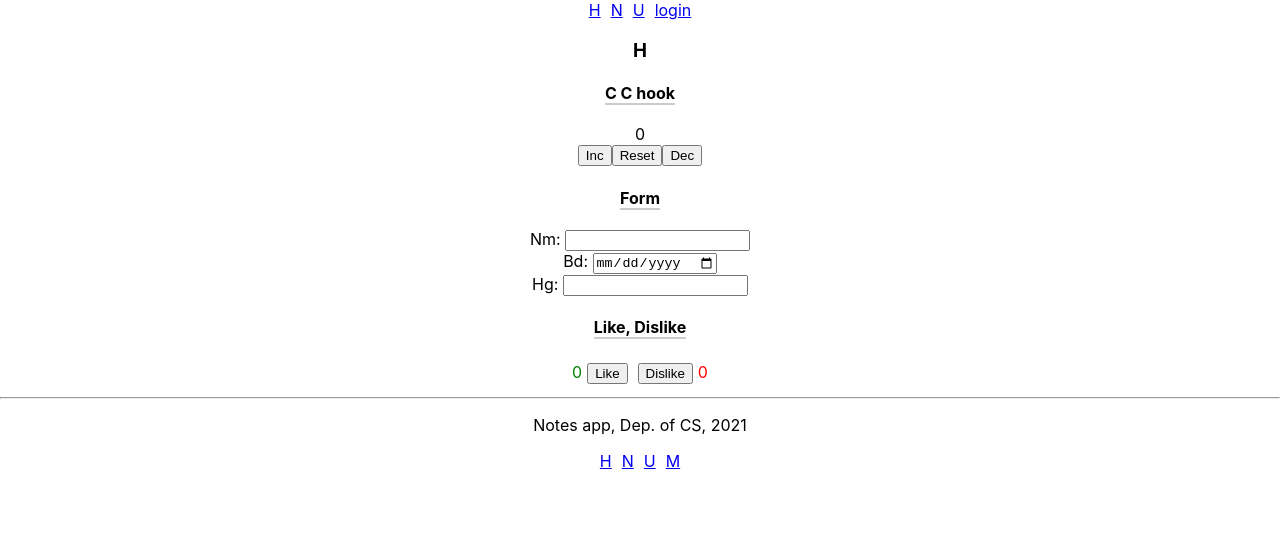
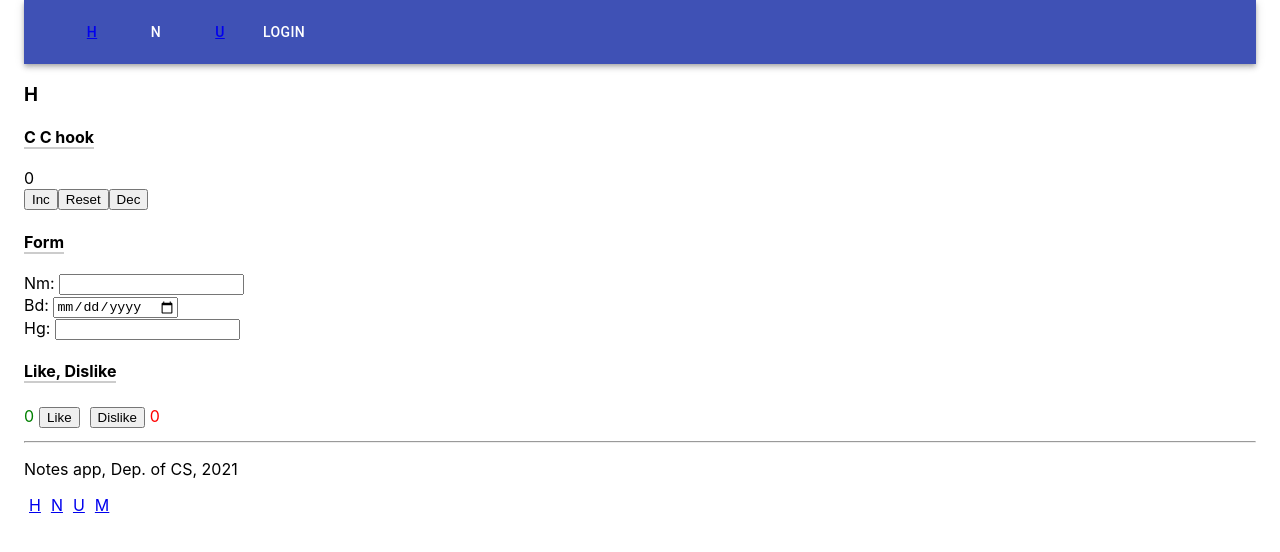
Before and after one commit to techBoolo/react-router, a React (Create React App) app: page / in a window 1280 px wide. Shown: the top 552 px of the page. Built offline with nearby package versions, Linux system fonts and the light colour scheme.

Commit message:
styling with material-ui

```diff
--- a/package.json
+++ b/package.json
@@ -3,6 +3,8 @@
   "version": "0.1.0",
   "private": true,
   "dependencies": {
+    "@material-ui/core": "^4.11.4",
+    "@material-ui/lab": "^4.0.0-alpha.58",
     "@testing-library/jest-dom": "^5.12.0",
     "@testing-library/react": "^11.2.6",
     "@testing-library/user-event": "^12.8.3",
--- a/src/App.js
+++ b/src/App.js
@@ -1,6 +1,11 @@
 import { useState } from 'react';
 import { Switch, Route, Link, useHistory, Redirect, useRouteMatch } from 'react-router-dom';
 import { useCounter, useField } from './customHook';
+import  Container  from '@material-ui/core/Container';
+
+import { TableContainer, TableCell, TableRow, Paper, Table, TableBody } from '@material-ui/core';
+import { TextField,Toolbar, Button, AppBar, IconButton } from '@material-ui/core'
+import { Alert } from '@material-ui/lab'
 import './App.css';
 
 const notes = [
@@ -14,14 +19,22 @@ const Users = () => <h3>U</h3>
 
 const Notes = ({ notes }) => {
   return (
-      <ul>
-        { notes.map(note =>
-            <li key={note.id}>
-              <Link to={`/notes/${note.id}`}>{note.content}</Link>
-            </li>
-          )
-        }
-      </ul>
+      <TableContainer component={Paper}>
+        <Table>
+          <TableBody>
+          { notes.map(note => (
+              <TableRow key={note.id}>
+                <TableCell>
+                  <Link to={`/notes/${note.id}`}>{note.content}</Link>
+                </TableCell>
+                <TableCell>
+                  { note.content }
+                </TableCell>
+              </TableRow>
+          ))}
+          </TableBody>
+        </Table>
+      </TableContainer>
       )
 }
 
@@ -37,12 +50,12 @@ const Login = ({ handleSubmit }) => {
       <h3>Li</h3>
       <form onSubmit={handleSubmit}>
           <div>
-            Nm: <input />
+            <TextField label='N:' />
           </div>
           <div>
-            P: <input type='password'/>
+            <TextField label='P:' type='password'/>
           </div>
-          <button type='submit'>Li</button>
+          <Button variant='contained' color='primary' type='submit'>Li</Button>
         </form>
       </div>
     )
@@ -51,6 +64,7 @@ const Login = ({ handleSubmit }) => {
 function App() {
   const [ user, setUser ] = useState(null);
   const [ name, setName ] = useState('');
+  const [ message, setMessage ] = useState(null);
   const bdate = useField('date');
   const height = useField('number');
 
@@ -67,6 +81,10 @@ function App() {
   const handleSubmit = (ev) => {
     ev.preventDefault();
     setUser(ev.target[0].value);
+    setMessage(`Welcome ${ev.target[0].value}`)
+      setTimeout(() => {
+        setMessage(null)
+      }, 3000)
     history.push('/');
   }
   const padding = { padding: 5 }
@@ -74,16 +92,29 @@ function App() {
   const border = { borderBottom: "2px solid #ccc" }
 
   return (
-    <div className="App">
-        <div>
-          <Link to='/'  style={padding}>H</Link>
-          <Link to='/notes'  style={padding}>N</Link>
-          <Link to='/users' style={padding}>U</Link>
-          { user
-          ? <em>{ user } logged in</em>
-          : <Link to='/login' style={padding}>login</Link>
-          }
-        </div>
+    <Container>
+      <div>
+        {
+          (message &&
+           <Alert severity='success'>
+            { message }
+           </Alert>
+        )}
+      </div>
+        <AppBar position='static'>
+          <Toolbar>
+            <IconButton edge='start' color='inherit' aria-label='menu'>
+            </IconButton>
+
+            <Button color='inherit'><Link to='/'>H</Link></Button>
+            <Button color='inherit' component={Link} to='/notes'>N</Button>
+            <Button color='inherit'><Link to='/users'>U</Link></Button>
+            { user
+              ? <em>{ user } logged in</em>
+              : <Button color='inherit' component={Link} to='/login'>login</Button>
+            }
+          </Toolbar>
+        </AppBar>
         <Switch>
           <Route path='/notes/:id'><Note note={note} /></Route>
           <Route path='/users'>
@@ -130,7 +161,7 @@ function App() {
           <Link to='/users' style={padding}>U</Link>
           <Link to='/more' style={padding}>M</Link>
         </div>
-    </div>
+    </Container>
   );
 }
 
```
Also changed, not shown: 1 other file (tests, documents, lock files or other folders).
